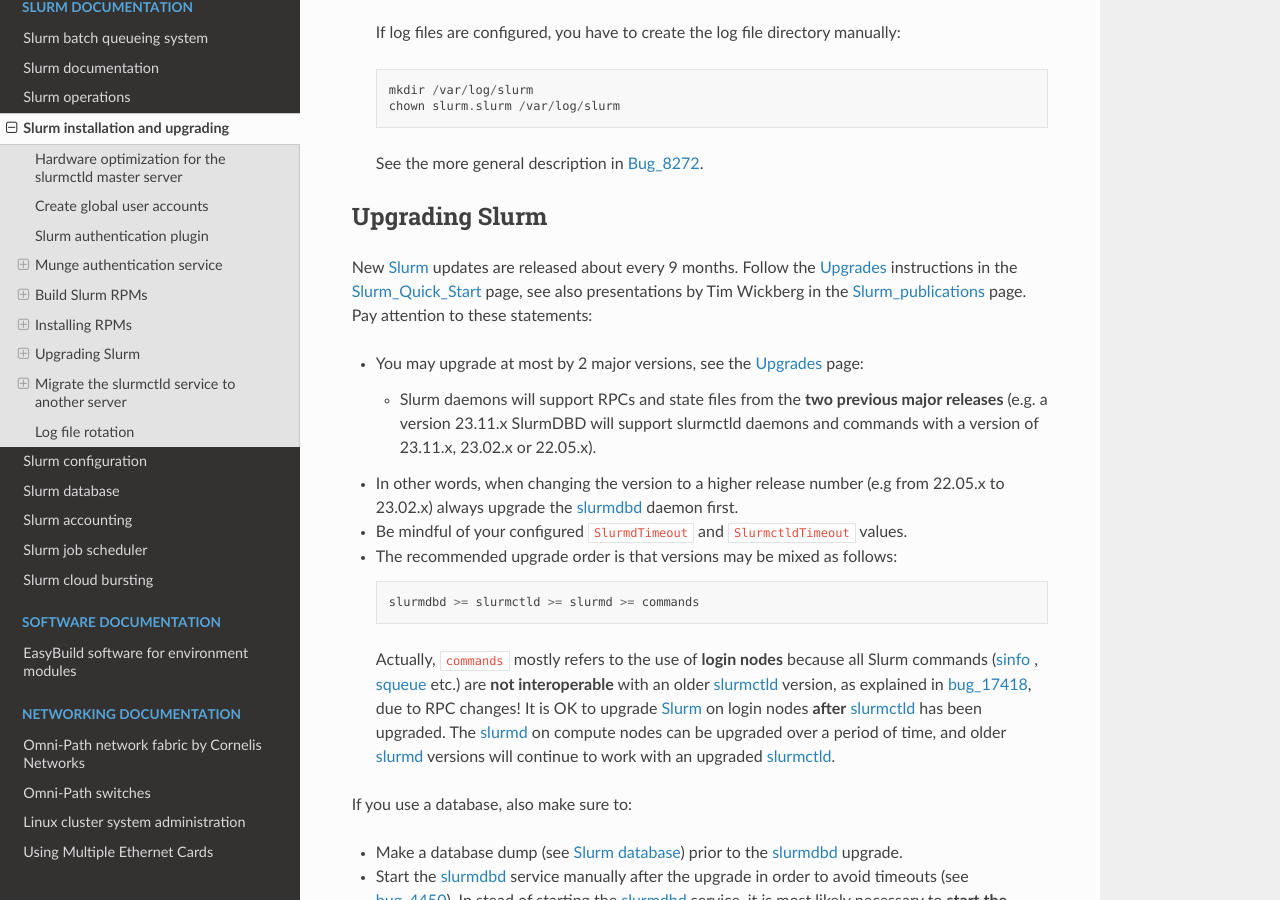
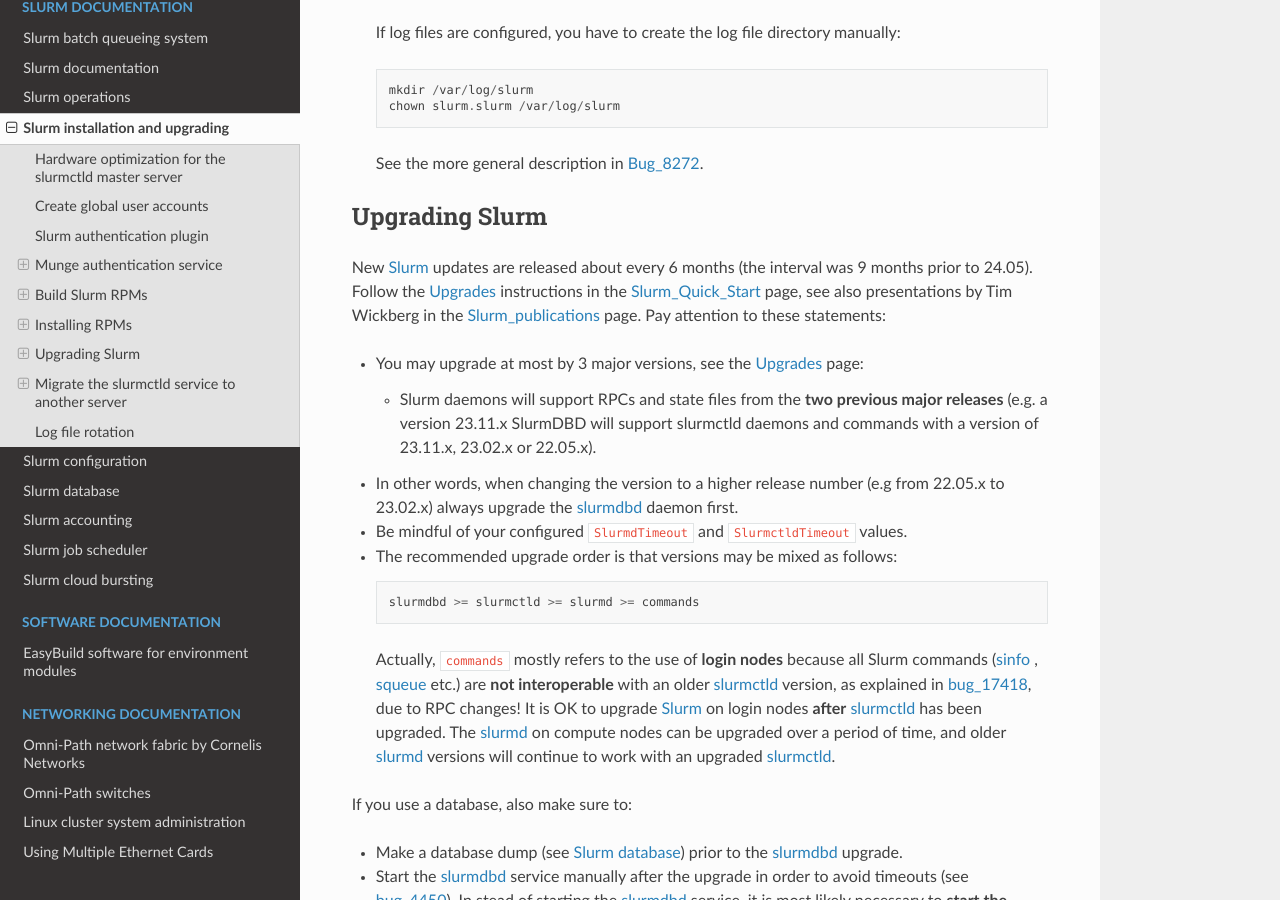
Before and after one commit to OleHolmNielsen/Niflheim_system, a Sphinx documentation site: the page built from docs/Slurm_installation.rst, in a window 1280 px wide and 900 px high, scrolled down 10560 px. Built offline with Sphinx 7.4.7 and the Read the Docs theme 2.0.0, drawn with Linux system fonts in a browser that asks for light colours.

Commit message:
Slurm upgrades

```diff
--- a/docs/Slurm_installation.rst
+++ b/docs/Slurm_installation.rst
@@ -467,12 +467,12 @@
 Upgrading Slurm
 ===============
 
-New Slurm_ updates are released about every 9 months.
+New Slurm_ updates are released about every 6 months (the interval was 9 months prior to 24.05).
 Follow the Upgrades_ instructions in the Slurm_Quick_Start_ page,
 see also presentations by Tim Wickberg in the Slurm_publications_ page.
 Pay attention to these statements:
 
-* You may upgrade at most by 2 major versions, see the Upgrades_ page:
+* You may upgrade at most by 3 major versions, see the Upgrades_ page:
 
   * Slurm daemons will support RPCs and state files from the **two previous major releases**
     (e.g. a version 23.11.x SlurmDBD will support slurmctld daemons and commands with a version of 23.11.x, 23.02.x or 22.05.x).
@@ -501,7 +501,7 @@
 
   See further info below.
 
-.. _Upgrades: https://slurm.schedmd.com/quickstart_admin.html#upgrade
+.. _Upgrades: https://slurm.schedmd.com/upgrades.html
 .. _bug_4450: https://bugs.schedmd.com/show_bug.cgi?id=4450
 .. _sinfo: https://slurm.schedmd.com/sinfo.html
 .. _squeue: https://slurm.schedmd.com/squeue.html
```
